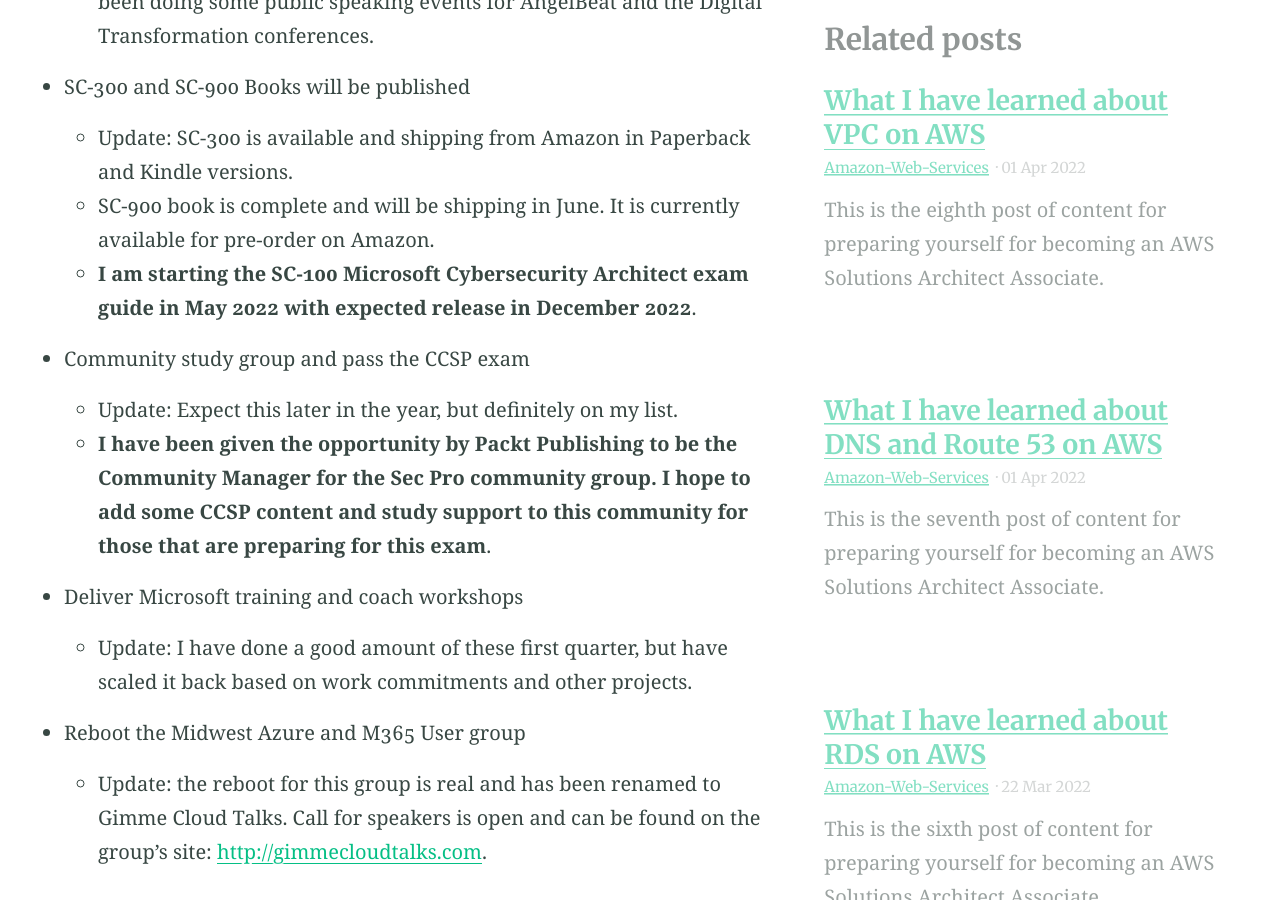
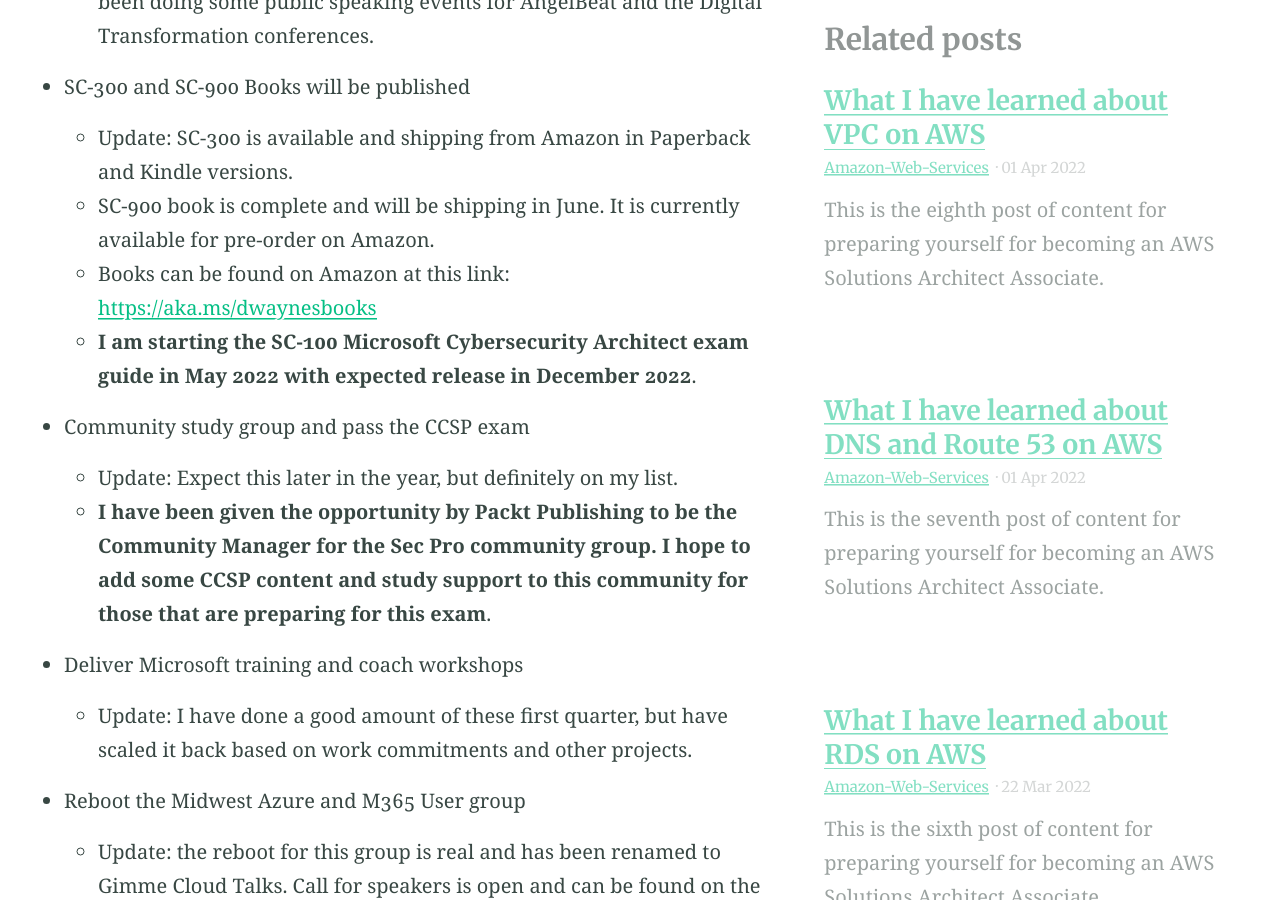
Before and after one commit to captainhyperscaler/captainhyperscaler.github.io, a Jekyll site: the page built from _posts/2022-04-30-year-so-far.md, in a window 1280 px wide and 900 px high, scrolled down 1890 px. Built offline with Jekyll 4.4.1, drawn with Linux system fonts in a browser that asks for light colours.

Commit message:
Update 2022-04-30-year-so-far.md

```diff
--- a/_posts/2022-04-30-year-so-far.md
+++ b/_posts/2022-04-30-year-so-far.md
@@ -29,6 +29,7 @@ Let's take a look at some of the progress from what I expected to be doing at th
 - SC-300 and SC-900 Books will be published
   - Update: SC-300 is available and shipping from Amazon in Paperback and Kindle versions.
   - SC-900 book is complete and will be shipping in June.  It is currently available for pre-order on Amazon.
+  - Books can be found on Amazon at this link: <https://aka.ms/dwaynesbooks>
   - **I am starting the SC-100 Microsoft Cybersecurity Architect exam guide in May 2022 with expected release in December 2022**.
 
 - Community study group and pass the CCSP exam
```
